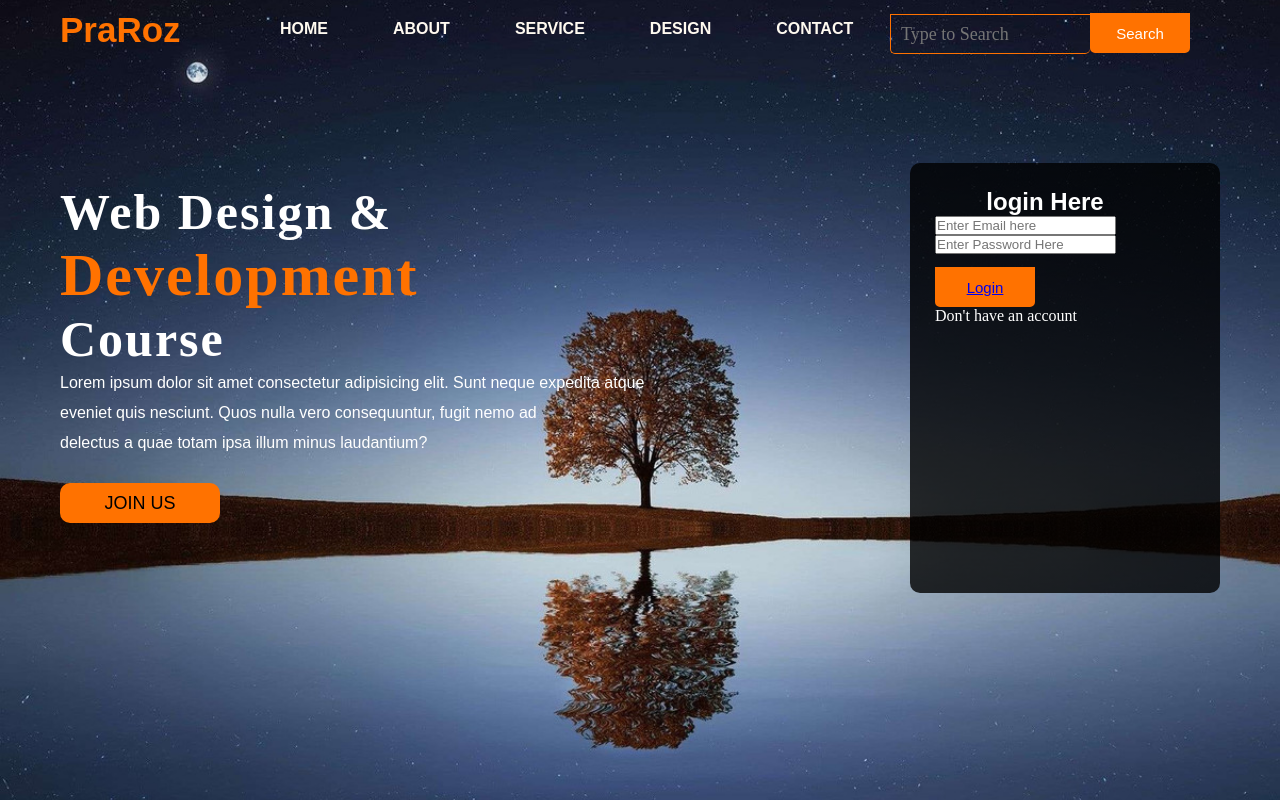
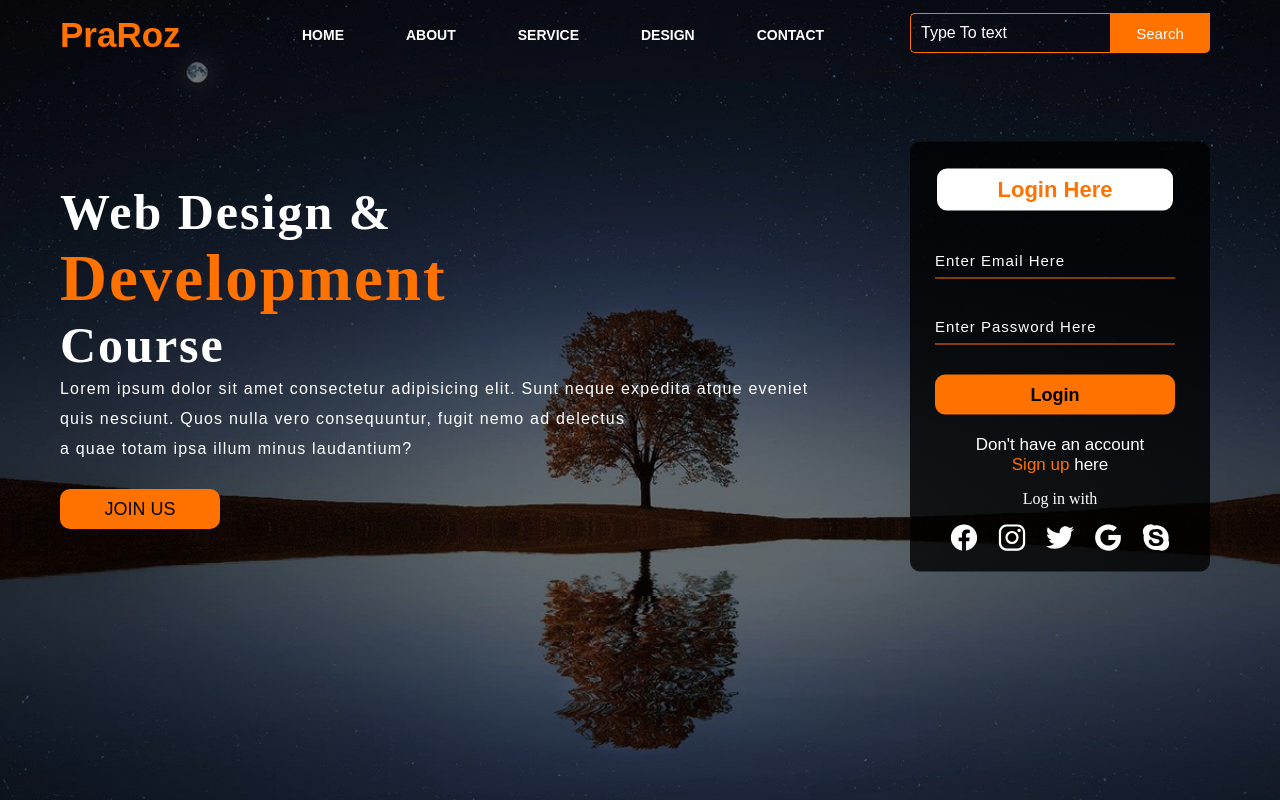
Before and after one commit to Sphakunene/CSS-HTML-Website, a plain HTML site: page index.html in a window 1280 px wide. Drawn offline with nearby package versions, Linux system fonts and the light colour scheme.

Commit message:
added some code

```diff
--- a/index.html
+++ b/index.html
@@ -1,17 +1,17 @@
 <!DOCTYPE html>
-<html>
+<html lang="en">
 <head>
-    <meta charset='utf-8'>
-    <meta http-equiv='X-UA-Compatible' content='IE=edge'>
     <title>Webpage Design</title>
-    <link rel="stylesheet" href="style.css"></link>
+    <link rel="stylesheet" href="style.css">
 </head>
 <body>
+
     <div class="main">
         <div class="navbar">
             <div class="icon">
                 <h2 class="logo">PraRoz</h2>
             </div>
+
             <div class="menu">
                 <ul>
                     <li><a href="#">HOME</a></li>
@@ -19,34 +19,46 @@
                     <li><a href="#">SERVICE</a></li>
                     <li><a href="#">DESIGN</a></li>
                     <li><a href="#">CONTACT</a></li>
+                </ul>
+            </div>
 
-                    </ul>
-
-                </div>
             <div class="search">
-                    <input class="srch" type="search" placeholder="Type to Search">
-                    <a href="#"><button class="btn">Search</button></a>
+                <input class="srch" type="search" name="" placeholder="Type To text">
+                <a href="#"> <button class="btn">Search</button></a>
             </div>
 
         </div>
         <div class="content">
-                <h1>Web Design & <br><span>Development</span><br>Course</h1>
-                <p class="para">
-                    Lorem ipsum dolor sit amet consectetur adipisicing elit. Sunt neque expedita atque <br> eveniet
-                    quis nesciunt. Quos nulla vero consequuntur, fugit nemo ad <br> delectus
-                    a quae totam ipsa illum minus laudantium?
-                </p>
+            <h1>Web Design & <br><span>Development</span> <br>Course</h1>
+            <p class="par">Lorem ipsum dolor sit amet consectetur adipisicing elit. Sunt neque
+                 expedita atque eveniet <br> quis nesciunt. Quos nulla vero consequuntur, fugit nemo ad delectus
+                <br> a quae totam ipsa illum minus laudantium?</p>
+
                 <button class="cn"><a href="#">JOIN US</a></button>
 
                 <div class="form">
-                    <h2>login Here</h2>
-                    <input type="email" name ="email" placeholder="Enter Email here">
-                    <input type="password" name ="" placeholder="Enter Password Here">
-                    <button class="btn"><a href="#">Login</a></button>
-                    <p class="link">Don't have an account</p><br>
-                    <p class="loginw"></p>
+                    <h2>Login Here</h2>
+                    <input type="email" name="email" placeholder="Enter Email Here">
+                    <input type="password" name="" placeholder="Enter Password Here">
+                    <button class="btnn"><a href="#">Login</a></button>
+
+                    <p class="link">Don't have an account<br>
+                    <a href="#">Sign up </a> here</a></p>
+                    <p class="liw">Log in with</p>
+
+                    <div class="icons">
+                        <a href="#"><ion-icon name="logo-facebook"></ion-icon></a>
+                        <a href="#"><ion-icon name="logo-instagram"></ion-icon></a>
+                        <a href="#"><ion-icon name="logo-twitter"></ion-icon></a>
+                        <a href="#"><ion-icon name="logo-google"></ion-icon></a>
+                        <a href="#"><ion-icon name="logo-skype"></ion-icon></a>
+                    </div>
+
                 </div>
                     </div>
                 </div>
+        </div>
+    </div>
+    <script src="https://unpkg.com/ionicons@5.4.0/dist/ionicons.js"></script>
 </body>
 </html>
--- a/style.css
+++ b/style.css
@@ -1,116 +1,131 @@
 *{
+    margin: 0;
     padding: 0;
-    margin: 0;
 }
+
 .main{
-    background: url(1.jpg);
     width: 100%;
-
+    background: linear-gradient(to top, rgba(0,0,0,0.5)50%,rgba(0,0,0,0.5)50%), url(1.jpg);
     background-position: center;
     background-size: cover;
     height: 100vh;
+}
 
-}
 .navbar{
     width: 1200px;
     height: 75px;
     margin: auto;
 }
+
 .icon{
     width: 200px;
     float: left;
     height: 70px;
 }
+
 .logo{
     color: #ff7200;
     font-size: 35px;
     font-family: Arial;
+    padding-left: 20px;
     float: left;
-    padding-left: 20px;
     padding-top: 10px;
+    margin-top: 5px
 }
+
 .menu{
-    width: 350px;
-    height: 75px;
+    width: 400px;
     float: left;
+    height: 70px;
 }
+
 ul{
     float: left;
     display: flex;
-    justify-content:center;
+    justify-content: center;
     align-items: center;
+}
 
-}
 ul li{
-    margin-left: 40px;
-    margin-right: 25px;
-    margin-top: 20px;
-    font-size: 16px;
-    list-style-type: none;
+    list-style: none;
+    margin-left: 62px;
+    margin-top: 27px;
+    font-size: 14px;
 }
 
 ul li a{
     text-decoration: none;
-    color: floralwhite;
+    color: #fff;
     font-family: Arial;
     font-weight: bold;
+    transition: 0.4s ease-in-out;
 }
+
 ul li a:hover{
     color: #ff7200;
 }
+
 .search{
+    width: 330px;
     float: left;
-    width: 330px;
-    margin-left:300px;
+    margin-left: 270px;
+}
 
-}
 .srch{
     font-family: 'Times New Roman';
     width: 200px;
     height: 40px;
     background: transparent;
     border: 1px solid #ff7200;
-    margin-top: 14px;
-    color: white;
+    margin-top: 13px;
+    color: #fff;
     border-right: none;
-    font-size: 18px;
+    font-size: 16px;
     float: left;
     padding: 10px;
     border-bottom-left-radius: 5px;
-    border-bottom-right-radius: 5px;
+    border-top-left-radius: 5px;
 }
+
 .btn{
     width: 100px;
     height: 40px;
     background: #ff7200;
     border: 2px solid #ff7200;
     margin-top: 13px;
-    color: white;
+    color: #fff;
     font-size: 15px;
-    border-bottom-left-radius: 5px;
     border-bottom-right-radius: 5px;
+    border-bottom-right-radius: 5px;
+    transition: 0.2s ease;
+    cursor: pointer;
+}
+.btn:hover{
+    color: #000;
+}
 
-}
 .btn:focus{
     outline: none;
 }
+
 .srch:focus{
     outline: none;
 }
+
 .content{
     width: 1200px;
     height: auto;
     margin: auto;
+    color: #fff;
     position: relative;
-    color: white;
 }
-.content .para{
 
+.content .par{
     padding-left: 20px;
     padding-bottom: 25px;
     font-family: Arial;
+    letter-spacing: 1.2px;
     line-height: 30px;
-    letter-spacing: 1,2px;
 }
 
 .content h1{
@@ -119,9 +134,9 @@ ul li a:hover{
     padding-left: 20px;
     margin-top: 9%;
     letter-spacing: 2px;
+}
 
-}
-.cn{
+.content .cn{
     width: 160px;
     height: 40px;
     background: #ff7200;
@@ -134,31 +149,117 @@ ul li a:hover{
     transition: .4s ease;
 
 }
+
 .content .cn a{
     text-decoration: none;
-    color: black;
+    color: #000;
     transition: .3s ease;
 }
+
 .cn:hover{
-    background-color: white;
+    background-color: #fff;
 }
+
 .content span{
     color: #ff7200;
-    font-size: 60px;
+    font-size: 65px
 }
+
 .form{
-    width: 260px;
+    width: 250px;
     height: 380px;
-    background: linear-gradient(to top,rgba(0, 0, 0, 0.8)50%,rgba(0, 0, 0, 0.8)50%);
+    background: linear-gradient(to top, rgba(0,0,0,0.8)50%,rgba(0,0,0,0.8)50%);
     position: absolute;
     top: -20px;
     left: 870px;
+    transform: translate(0%,-5%);
     border-radius: 10px;
     padding: 25px;
 }
 
- .form h2{
+.form h2{
     width: 220px;
     font-family: sans-serif;
     text-align: center;
- }
+    color: #ff7200;
+    font-size: 22px;
+    background-color: #fff;
+    border-radius: 10px;
+    margin: 2px;
+    padding: 8px;
+}
+
+.form input{
+    width: 240px;
+    height: 35px;
+    background: transparent;
+    border-bottom: 1px solid #ff7200;
+    border-top: none;
+    border-right: none;
+    border-left: none;
+    color: #fff;
+    font-size: 15px;
+    letter-spacing: 1px;
+    margin-top: 30px;
+    font-family: sans-serif;
+}
+
+.form input:focus{
+    outline: none;
+}
+
+::placeholder{
+    color: #fff;
+    font-family: Arial;
+}
+
+.btnn{
+    width: 240px;
+    height: 40px;
+    background: #ff7200;
+    border: none;
+    margin-top: 30px;
+    font-size: 18px;
+    border-radius: 10px;
+    cursor: pointer;
+    color: #fff;
+    transition: 0.4s ease;
+}
+.btnn:hover{
+    background: #fff;
+    color: #ff7200;
+}
+.btnn a{
+    text-decoration: none;
+    color: #000;
+    font-weight: bold;
+}
+.form .link{
+    font-family: Arial, Helvetica, sans-serif;
+    font-size: 17px;
+    padding-top: 20px;
+    text-align: center;
+}
+.form .link a{
+    text-decoration: none;
+    color: #ff7200;
+}
+.liw{
+    padding-top: 15px;
+    padding-bottom: 10px;
+    text-align: center;
+}
+.icons a{
+    text-decoration: none;
+    color: #fff;
+}
+.icons ion-icon{
+    color: #fff;
+    font-size: 30px;
+    padding-left: 14px;
+    padding-top: 5px;
+    transition: 0.3s ease;
+}
+.icons ion-icon:hover{
+    color: #ff7200;
+}
```
Lines whose indentation alone changed are shown as unchanged.
